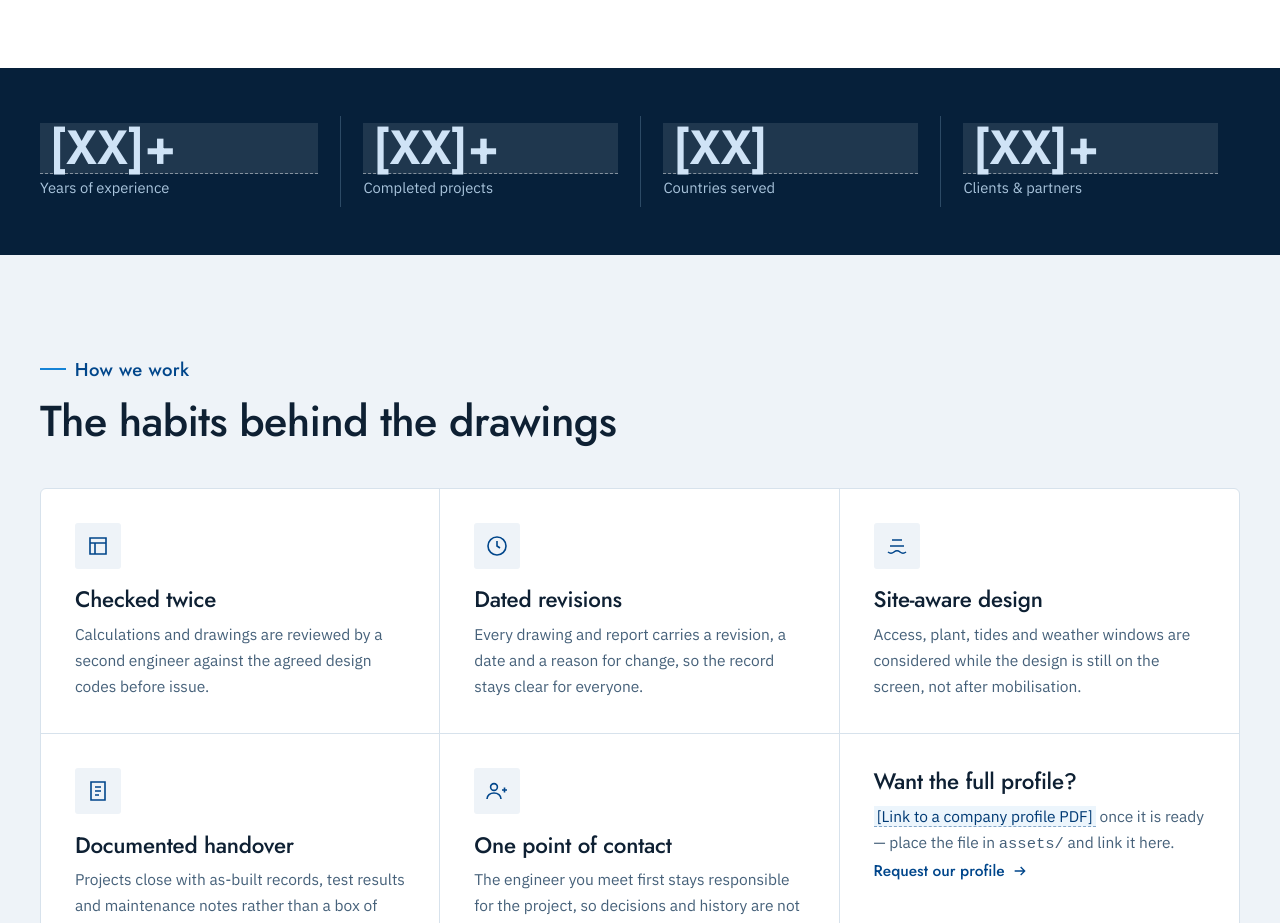
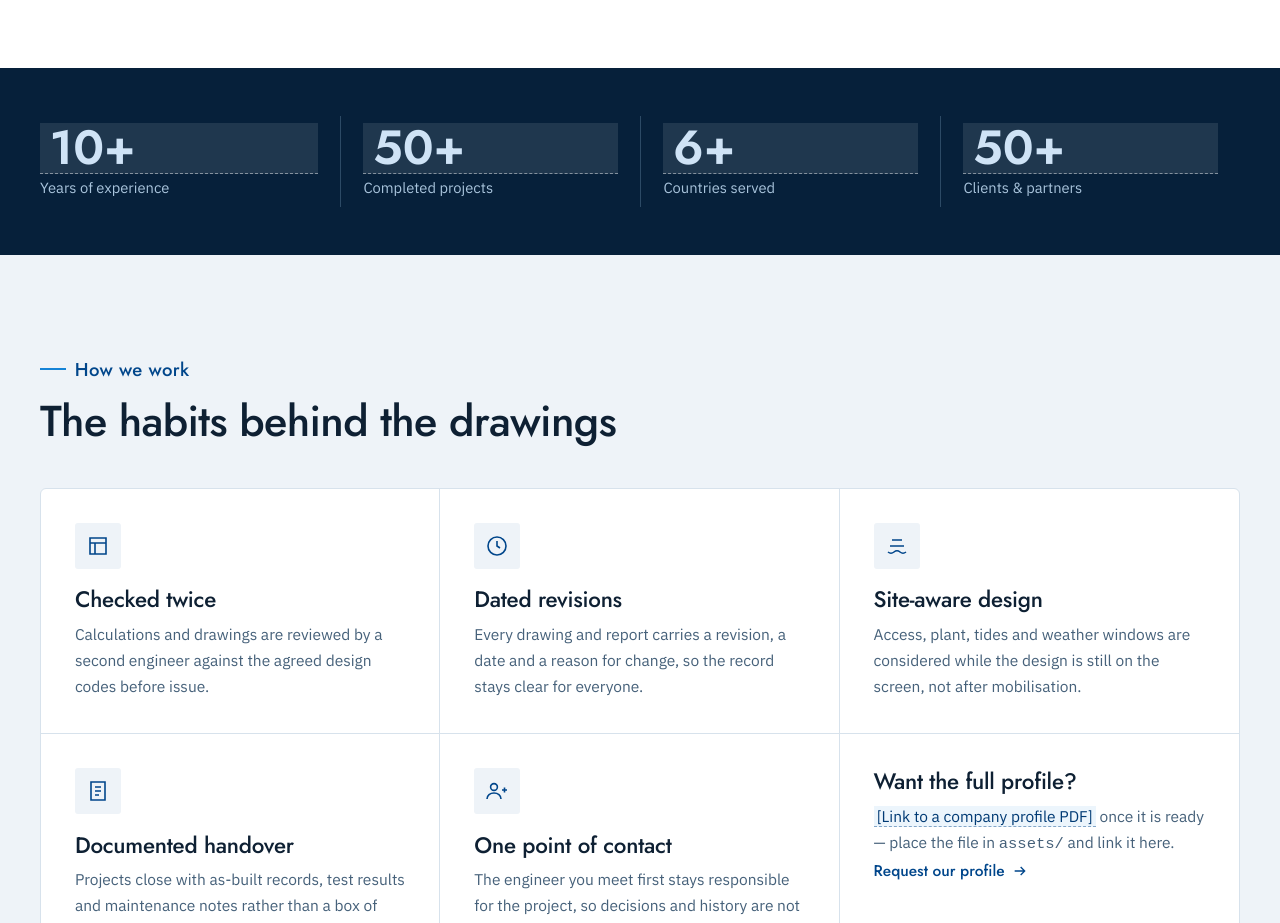
Before and after one commit to AmrKhaledCS/CMC-Engineering, a plain HTML site: page about.html in a window 1280 px wide. Shown: the part 1440-2363 px from the top of the page. Drawn offline with Linux system fonts and the light colour scheme.

Commit message:
modified:   about.html

```diff
--- a/about.html
+++ b/about.html
@@ -155,10 +155,10 @@ Integrated Engineering Approach — Civil, marine, structural, hydraulic, and ge
     <section class="stats" aria-label="CMC in numbers">
       <div class="container">
         <div class="stats-grid">
-          <div class="stat"><b class="ph">[XX]+</b><span>Years of experience</span></div>
-          <div class="stat"><b class="ph">[XX]+</b><span>Completed projects</span></div>
-          <div class="stat"><b class="ph">[XX]</b><span>Countries served</span></div>
-          <div class="stat"><b class="ph">[XX]+</b><span>Clients &amp; partners</span></div>
+          <div class="stat"><b class="ph">10+</b><span>Years of experience</span></div>
+          <div class="stat"><b class="ph">50+</b><span>Completed projects</span></div>
+          <div class="stat"><b class="ph">6+</b><span>Countries served</span></div>
+          <div class="stat"><b class="ph">50+</b><span>Clients &amp; partners</span></div>
         </div>
       </div>
     </section>
```
